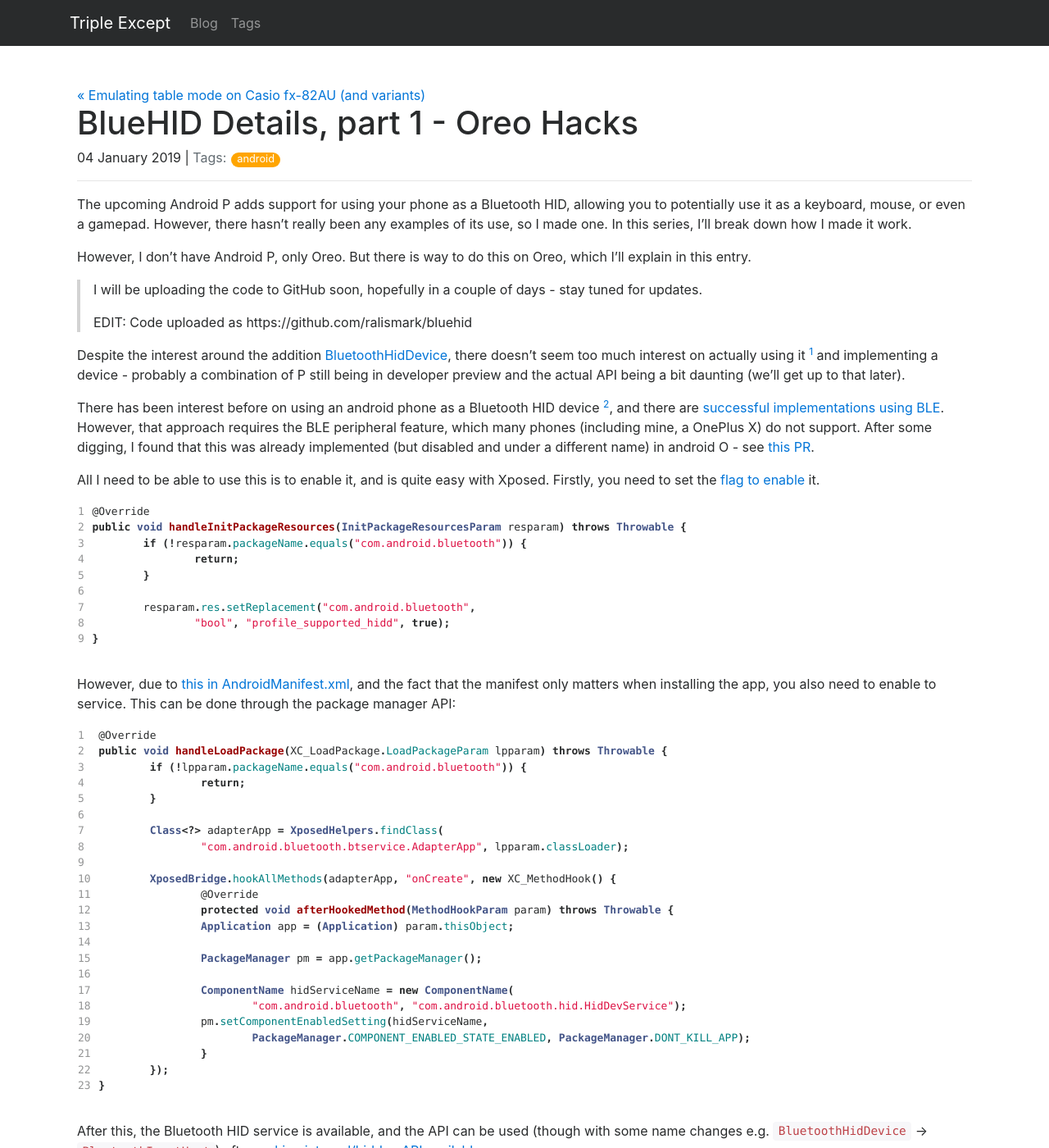
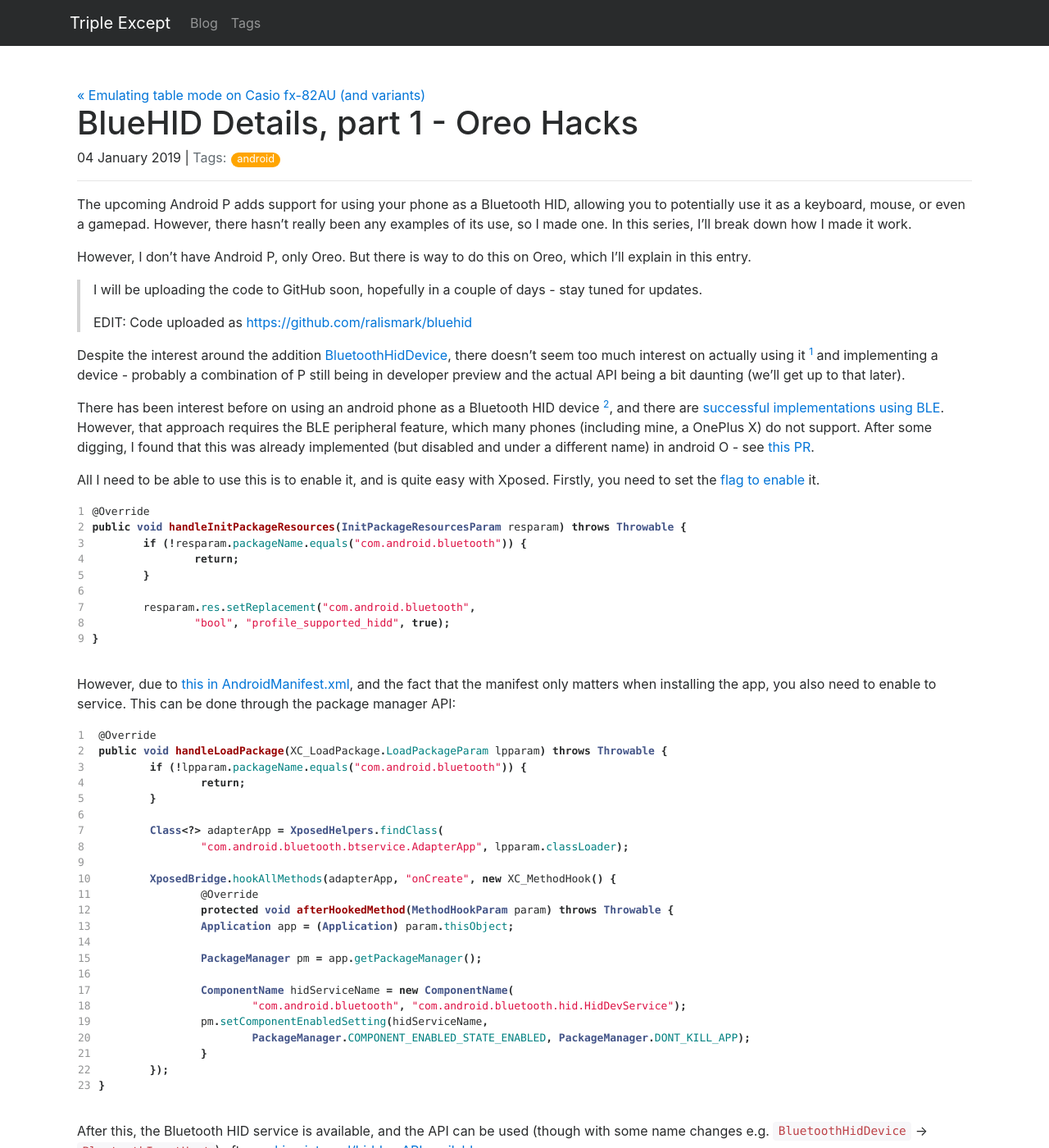
Before and after one commit to ralismark/ralismark.github.io, a Jekyll site: the page built from _posts/2019-01-04-bluehid-1.md, in a window 1280 px wide and 1400 px high. Shown: the whole window at 82% size. Built offline with Jekyll 4.4.1, drawn with Linux system fonts in a browser that asks for light colours; nearby versions of some CDN libraries; some of the changed text lies outside the part shown.

Commit message:
Minor fixes

```diff
--- a/_posts/2019-01-04-bluehid-1.md
+++ b/_posts/2019-01-04-bluehid-1.md
@@ -12,7 +12,7 @@ However, I don't have Android P, only Oreo. But there is way to do this on Oreo,
 
 > I will be uploading the code to GitHub soon, hopefully in a couple of days - stay tuned for updates.
 >
-> EDIT: Code uploaded as https://github.com/ralismark/bluehid
+> EDIT: Code uploaded as <https://github.com/ralismark/bluehid>
 
 Despite the interest around the addition [BluetoothHidDevice], there doesn't seem too much interest on actually using it [^1] and implementing a device - probably a combination of P still being in developer preview and the actual API being a bit daunting (we'll get up to that later).
 
```
Also changed, not shown: other parts of _posts/2019-01-04-bluehid-1.md (+0 -2 lines).
